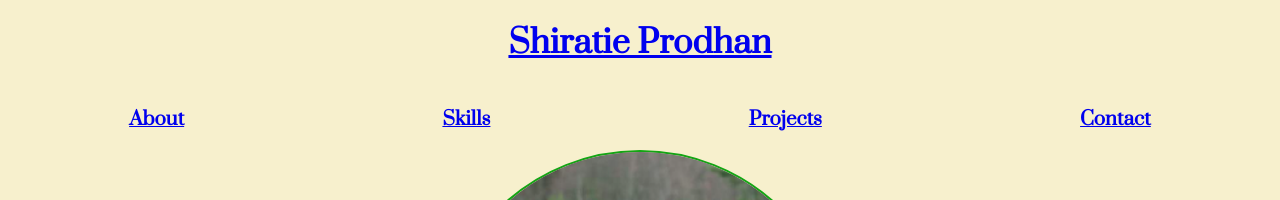
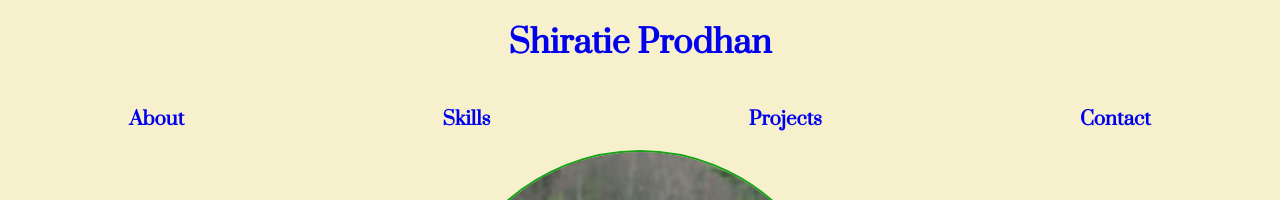
Before and after one commit to shiratiee/personal-website, a React (Create React App) app: page / in a window 1280 px wide. Shown: the top 200 px of the page. Built offline with nearby package versions, Linux system fonts and the light colour scheme; a web font is replaced by a local one.

Commit message:
got rid of the underlines in navbar and name

```diff
--- a/src/App.css
+++ b/src/App.css
@@ -137,8 +137,10 @@ button a {
   opacity: 0.5;
 }
 
+
 .my-name {
   font-family: 'Prata', serif;
+  text-decoration: 'none';
 }
 
 .my-image {
--- a/src/navbar.js
+++ b/src/navbar.js
@@ -6,22 +6,22 @@ export default function Navbar () {
     return (
       <div>
       <div className ="my-name">
-      <Link to="/">
+      <Link to="/" style={{ textDecoration: 'none' }}>
         <h1>Shiratie Prodhan</h1>
       </Link>
     </div>
         <div className="nav">
-          <Link to="/about">
-            <h3>About</h3>
+          <Link to="/about" style={{ textDecoration: 'none' }}>
+            <h3 className= "nav-links">About</h3>
           </Link>
-          <Link to="/skills">
-            <h3>Skills</h3>
+          <Link to="/skills" style={{ textDecoration: 'none' }}>
+            <h3 className= "nav-links">Skills</h3>
           </Link>
-          <Link to="/projects">
-            <h3>Projects</h3>
+          <Link to="/projects" style={{ textDecoration: 'none' }}>
+            <h3 className= "nav-links">Projects</h3>
           </Link>
-          <Link to="/contact">
-          <h3>Contact</h3>
+          <Link to="/contact" style={{ textDecoration: 'none' }}>
+          <h3 className="nav-links">Contact</h3>
         </Link>
         </div>
 
```
